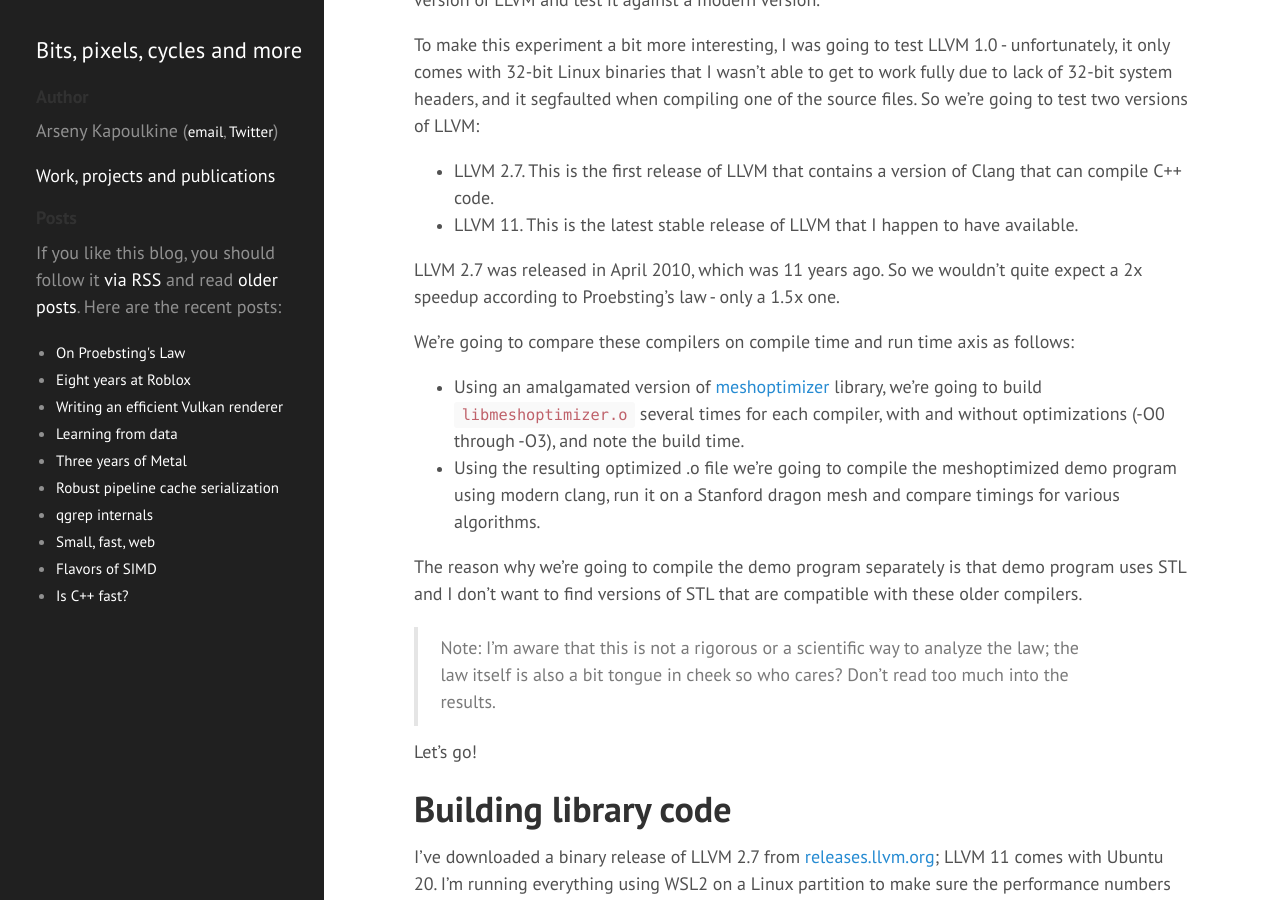
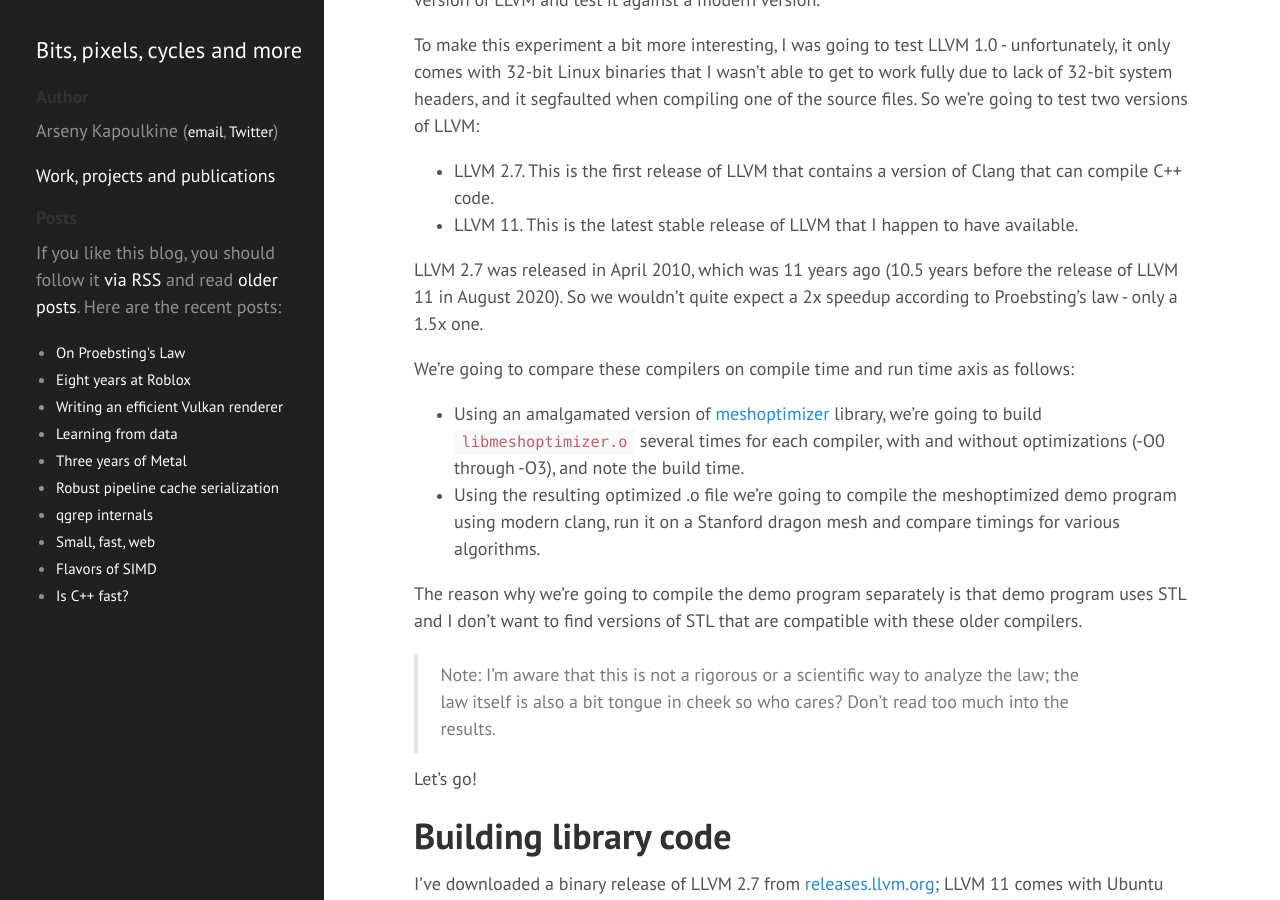
Before and after one commit to zeux/zeux.github.io, a Jekyll site: the page built from _posts/2022-01-08-on-proebstings-law.md, in a window 1280 px wide and 900 px high, scrolled down 922 px. Built offline with Jekyll 4.4.1, drawn with Linux system fonts in a browser that asks for light colours.

Commit message:
Update 2022-01-08-on-proebstings-law.md
Pedantic tweak

```diff
--- a/_posts/2022-01-08-on-proebstings-law.md
+++ b/_posts/2022-01-08-on-proebstings-law.md
@@ -32,7 +32,7 @@ To make this experiment a bit more interesting, I was going to test LLVM 1.0 - u
 - LLVM 2.7. This is the first release of LLVM that contains a version of Clang that can compile C++ code.
 - LLVM 11. This is the latest stable release of LLVM that I happen to have available.
 
-LLVM 2.7 was released in April 2010, which was 11 years ago. So we wouldn't quite expect a 2x speedup according to Proebsting's law - only a 1.5x one.
+LLVM 2.7 was released in April 2010, which was 11 years ago (10.5 years before the release of LLVM 11 in August 2020). So we wouldn't quite expect a 2x speedup according to Proebsting's law - only a 1.5x one.
 
 We're going to compare these compilers on compile time and run time axis as follows:
 
```
